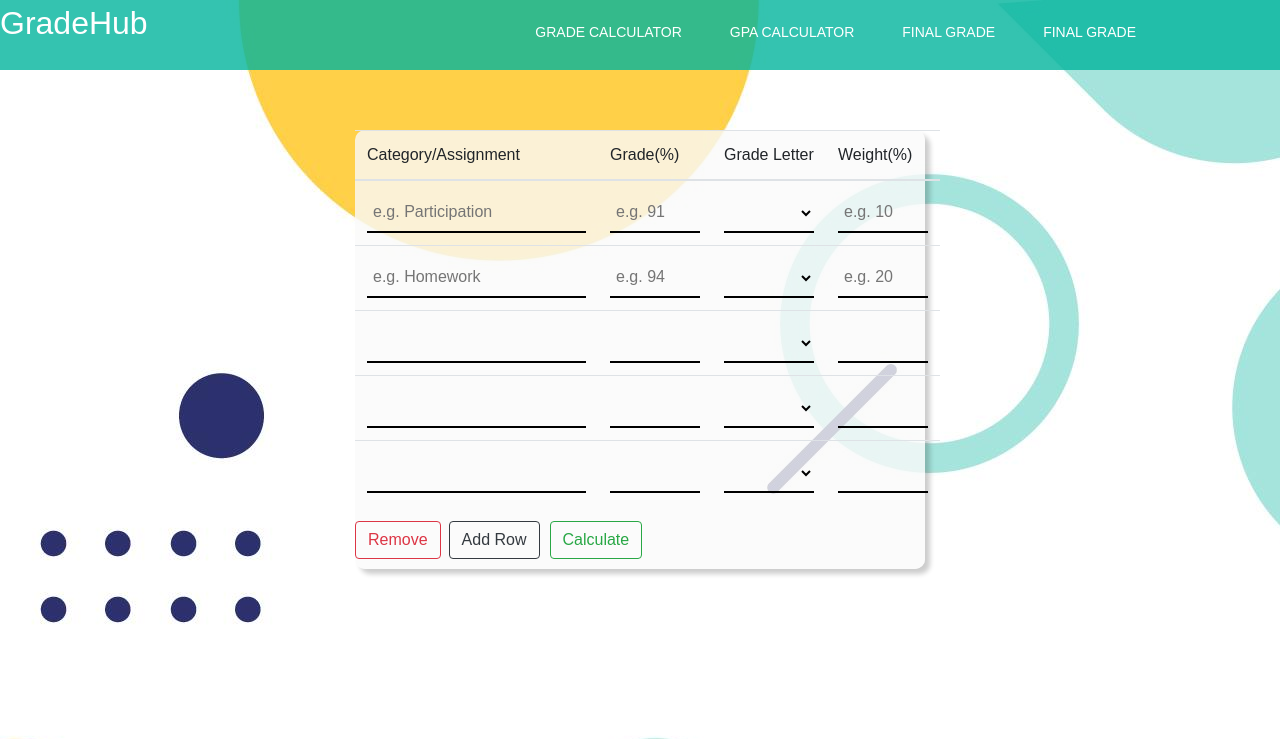
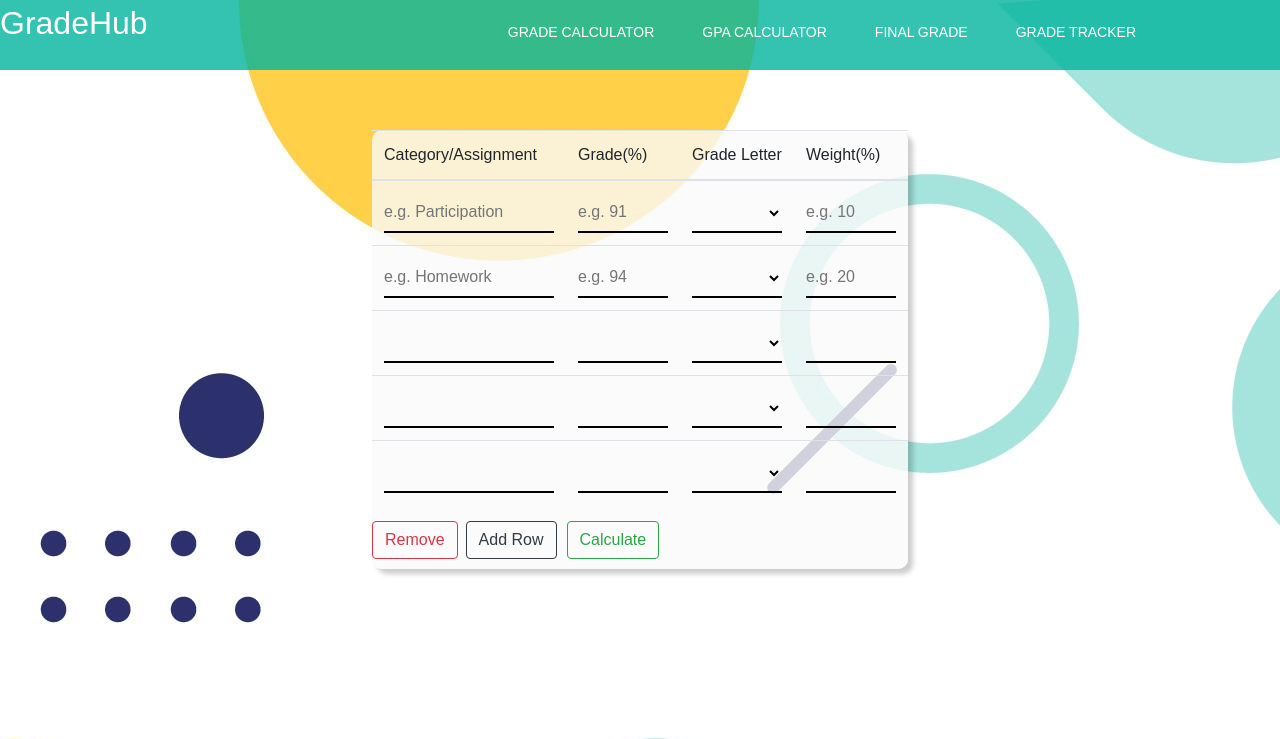
Before and after one commit to KashBoi7/GradeCalculatorWeb, a Vue app in the folder frontend/: page /gradecalc in a window 1280 px wide. Shown: the top 739 px of the page. Built offline with nearby package versions, Linux system fonts and the light colour scheme.

Commit message:
update GradeCalc

```diff
--- a/frontend/src/components/GradeCalc.vue
+++ b/frontend/src/components/GradeCalc.vue
@@ -26,9 +26,9 @@
                         <input v-else v-model="category[index-1]" class="box">
                     </td>
                     <td scope="col">
-                      <input @change='getLetter(index-1)' v-if="index == 1" class="small-box box" v-model.lazy="grade[index-1]" placeholder="e.g. 91" type="number">
-                      <input @change='getLetter(index-1)' v-else-if="index == 2" class="small-box box" v-model.lazy="grade[index-1]" placeholder="e.g. 94" type="number">
-                      <input @change='getLetter(index-1)' v-else class="small-box box " v-model.lazy="grade[index-1]" type="number">
+                      <input @change='getLetter(index-1)' v-if="index == 1" class="small-box box" v-model.lazy="grade[index-1]" placeholder="e.g. 91" type="number" min="0" max="300">
+                      <input @change='getLetter(index-1)' v-else-if="index == 2" class="small-box box" v-model.lazy="grade[index-1]" placeholder="e.g. 94" type="number" min="0" max="300">
+                      <input @change='getLetter(index-1)' v-else class="small-box box " v-model.lazy="grade[index-1]" type="number" min="0" max="300">
                     </td>
                     <td scope="col">
                       <select @change='getPercent(index-1)' v-if="index == 1" class="small-box box" v-model="grade_letter[index-1]" >
@@ -81,9 +81,9 @@
                       </select>
                     </td>
                     <td scope="col" >
-                      <input v-if="index == 1" class="small-box box" v-model="weight[index-1]" placeholder="e.g. 10" type="number">
-                      <input v-else-if="index == 2" class="small-box box" v-model="weight[index-1]" placeholder="e.g. 20" type="number">
-                      <input v-else class="small-box box" v-model="weight[index-1]" type="number">
+                      <input v-if="index == 1" class="small-box box" v-model="weight[index-1]" placeholder="e.g. 10" type="number" min="0" max="300">
+                      <input v-else-if="index == 2" class="small-box box" v-model="weight[index-1]" placeholder="e.g. 20" type="number" min="0" max="300">
+                      <input v-else class="small-box box" v-model="weight[index-1]" type="number" min="0" max="300">
                     </td>
                     {{grade_letter[index-1]}}
                     {{grade[index-1]}}
@@ -97,7 +97,7 @@
           <button @click="calculate" type="button" class="btn btn-outline-success">Calculate</button>
           <Transition name="bounce">
           <div v-show='correct' class="FinalGradeBox">
-            <h3>Your Grade: {{FinalGrade}}</h3>
+            <h3>Your Grade: {{Math.round(FinalGrade)}}</h3>
           </div>
           </Transition>
           <Transition name="bounce">
@@ -166,7 +166,33 @@ export default {
     },
     // fills the grade_letter selectbox after you stype in the corresponding percentage
     getLetter (i) {
-
+      if (this.grade[i] >= 97) {
+        this.grade_letter[i] = 'A+'
+      } else if (this.grade[i] >= 93) {
+        this.grade_letter[i] = 'A'
+      } else if (this.grade[i] >= 90) {
+        this.grade_letter[i] = 'A-'
+      } else if (this.grade[i] >= 87) {
+        this.grade_letter[i] = 'B+'
+      } else if (this.grade[i] >= 83) {
+        this.grade_letter[i] = 'B'
+      } else if (this.grade[i] >= 80) {
+        this.grade_letter[i] = 'B-'
+      } else if (this.grade[i] >= 77) {
+        this.grade_letter[i] = 'C+'
+      } else if (this.grade[i] >= 73) {
+        this.grade_letter[i] = 'C'
+      } else if (this.grade[i] >= 70) {
+        this.grade_letter[i] = 'C-'
+      } else if (this.grade[i] >= 67) {
+        this.grade_letter[i] = 'D+'
+      } else if (this.grade[i] >= 63) {
+        this.grade_letter[i] = 'D'
+      } else if (this.grade[i] >= 60) {
+        this.grade_letter[i] = 'D-'
+      } else {
+        this.grade_letter[i] = 'F'
+      }
     },
     // code to calculate your final grade
     calculate () {
@@ -207,12 +233,12 @@ section {
   background-image: url("..\\assets\\5291450.jpg");
   background-attachment: fixed;
   position: relative;
-  height: 300vh;
-  padding:130px;
+  height: 100vh;
+  padding-top:130px;
     img {
     object-fit: cover;
-    height: 100%;
-    width: 100%;
+    height: 200vh;
+    width: 200vh
   }
   .hero-text {
     height: 100%;
@@ -245,8 +271,9 @@ section {
   }
 }
  .mid-box {
-    width: 570px;
+    max-width: fit-content;
     height: fit-content;
+    min-width: 450px;
     border-radius: 10px;
     background-color: rgba(250, 250, 250,0.8);
     vertical-position: relative;
@@ -319,18 +346,33 @@ section {
   }
 }
 .box{
-  display: block;
-  padding: 10px 6px;
+  display: flex;
+    flex-shrink: 2;
+  max-padding: 10px 6px;
+  max-padding: 7px 6px;
   background-color : transparent;
   color: black;
   box-sizing: border-box;
   border: none;
   border-bottom: 2px solid black;
   height: 40px;
+  max-width: 170px;
+  min-width:100px;
   outline: 0;
   font-size: 16px;
 }
+@keyframes boxin {
+  0% {border-bottom: 2px solid black;}
+  100% {  border-bottom: 2px solid rgb(0, 217, 177);}
+}
+.box:focus{
+  animation-name: boxin;
+  animation-duration: 0.4s;
+  border-bottom: 2px solid rgb(0, 217, 177);
+}
 .small-box{
-  width:90px;
+  flex-shrink: 0;
+  max-width: 90px;
+  min-width:90px;
 }
 </style>
--- a/frontend/src/components/NavBar.vue
+++ b/frontend/src/components/NavBar.vue
@@ -8,7 +8,7 @@
                 <li><router-link :to="{ name: 'GradeCalc'}" class="links">Grade Calculator</router-link></li>
                 <li><router-link to="{ name: ''}" class="links">GPA Calculator</router-link></li>
                 <li><router-link to="{ name: ''}" class="links">Final Grade</router-link></li>
-                <li><router-link to="{ name: ''}" class="links">Final Grade</router-link></li>
+                <li><router-link to="{ name: ''}" class="links">Grade Tracker</router-link></li>
             </ul>
             <div class="icon">
                 <i class="far fa-bars" @click="toggelMobileNav" v-show="mobile" :class="{'icon-active': mobileNav}"></i>
@@ -18,7 +18,7 @@
                     <li><router-link :to="{ name: 'GradeCalc'}" class="links">Grade Calculator</router-link></li>
                     <li><router-link to="{ name: ''}" class="links">GPA Calculator</router-link></li>
                     <li><router-link to="{ name: ''}" class="links">Final Grade</router-link></li>
-                    <li><router-link to="{ name: ''}" class="links">Final Grade</router-link></li>
+                    <li><router-link to="{ name: ''}" class="links">Grade Tracker</router-link></li>
                 </ul>
             </transition>
         </nav>
```
